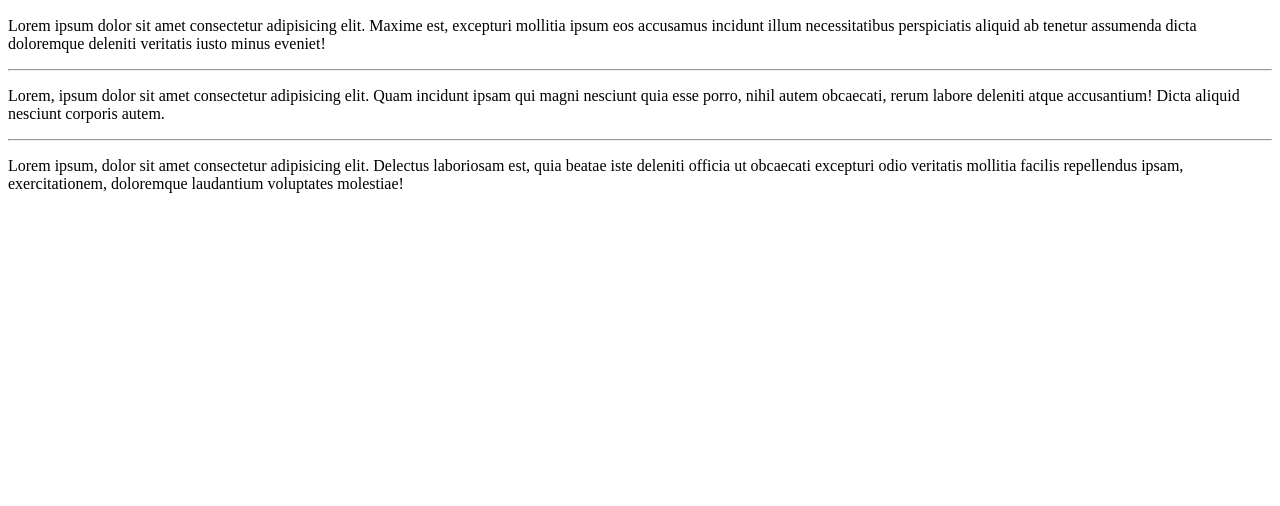
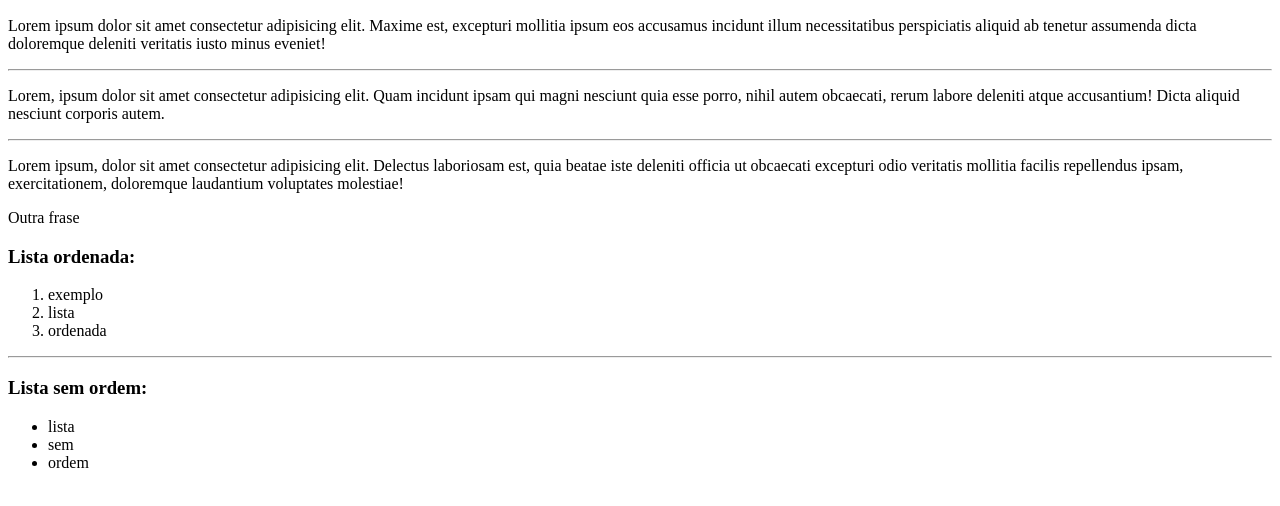
Before and after one commit to BareaDeveloper/OlaMundo, a plain HTML site: page site-html/index.html in a window 1280 px wide. Shown: the part 110-616 px from the top of the page. Drawn offline with Linux system fonts and the light colour scheme.

Commit message:
Inserido listas
Descrição opcional

```diff
--- a/site-html/index.html
+++ b/site-html/index.html
@@ -13,5 +13,19 @@
     <p>Lorem, ipsum dolor sit amet consectetur adipisicing elit. Quam incidunt ipsam qui magni nesciunt quia esse porro, nihil autem obcaecati, rerum labore deleniti atque accusantium! Dicta aliquid nesciunt corporis autem.</p>
     <hr>
     <p>Lorem ipsum, dolor sit amet consectetur adipisicing elit. Delectus laboriosam est, quia beatae iste deleniti officia ut obcaecati excepturi odio veritatis mollitia facilis repellendus ipsam, exercitationem, doloremque laudantium voluptates molestiae!</p>
+    <p>Outra frase</p>
+    <h3>Lista ordenada:</h3>
+    <ol>
+        <li>exemplo</li>
+        <li>lista</li>
+        <li>ordenada</li>
+    </ol>
+    <hr>
+    <h3>Lista sem ordem:</h3>
+    <ul>
+        <li>lista</li>
+        <li>sem</li>
+        <li>ordem</li>
+    </ul>
 </body>
 </html>
```
